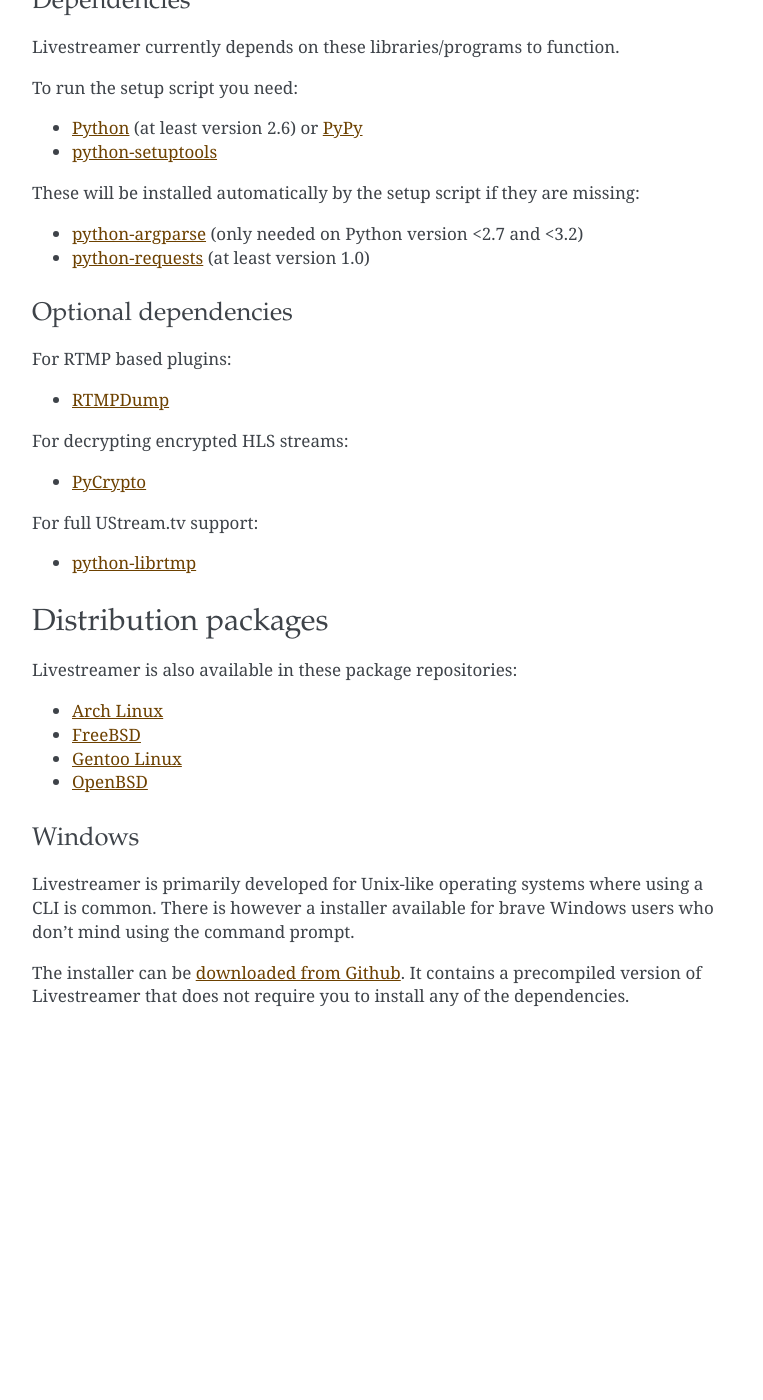
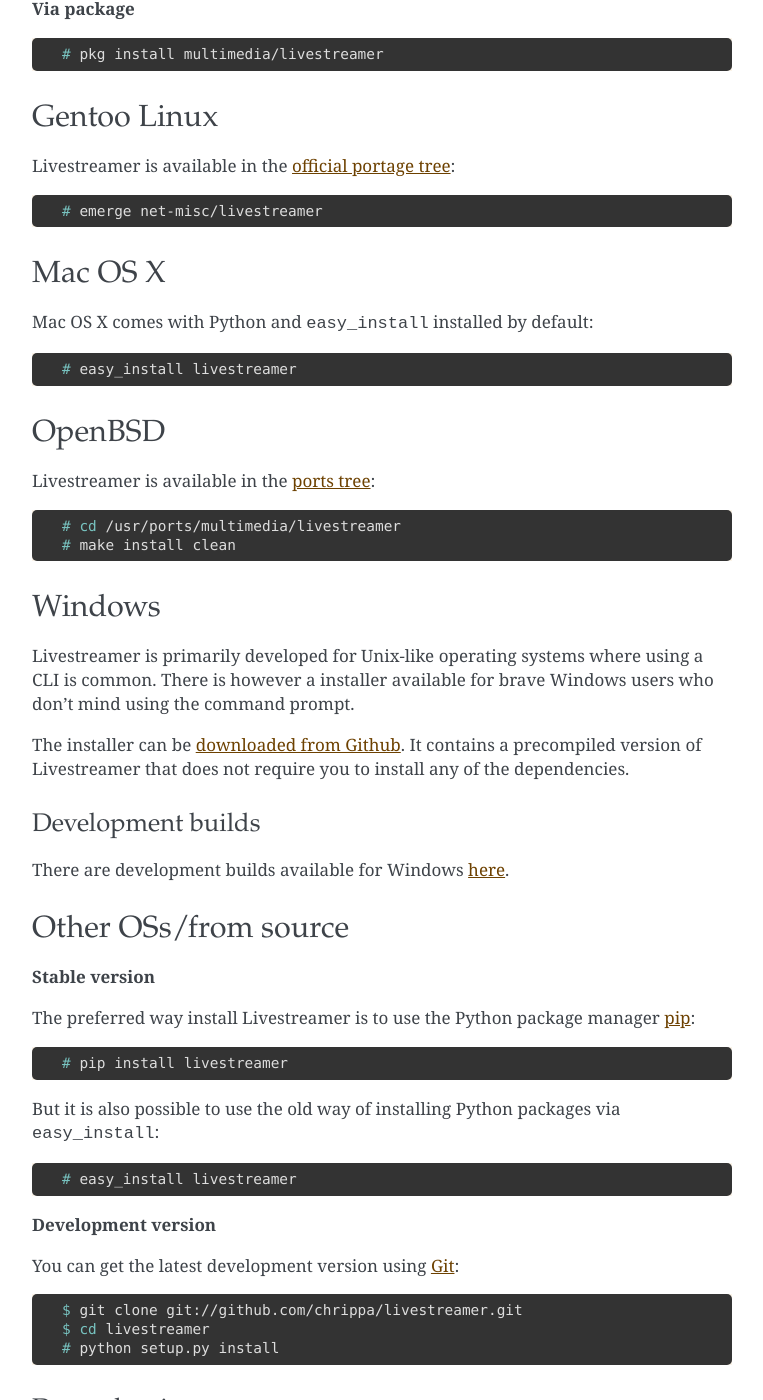
Before and after one commit to streamlink/streamlink, a Sphinx documentation site: the page built from docs/install.rst, in a window 1280 px wide and 1400 px high, scrolled down 599 px. Shown: the whole window, without its empty margins (258-1021 px from the left). Built offline with Sphinx 7.4.7, drawn with Linux system fonts in a browser that asks for light colours; before the commit the page ends 1664 px from its top, so only the background shows below that; some of the changed text lies outside the part shown.

Commit message:
docs: More detailed install instructions.

```diff
--- a/docs/install.rst
+++ b/docs/install.rst
@@ -3,16 +3,93 @@
 Installing
 ==========
 
-Source
-------
+Arch Linux
+----------
 
-The latest stable version is available to install using `pip <http://www.pip-installer.org/>`_:
+Livestreamer is available in the `community package repository <https://www.archlinux.org/packages/community/any/livestreamer/>`_.
+
+.. code-block:: console
+
+    # pacman -S livestreamer
+
+FreeBSD
+-------
+
+Livestreamer is available in the `ports tree <http://www.freshports.org/multimedia/livestreamer>`_ and also as a `package <http://www.freshports.org/multimedia/livestreamer>`_.
+
+**Via ports**
+
+.. code-block:: console
+
+    # cd /usr/ports/multimedia/livestreamer
+    # make install clean
+
+**Via package**
+
+.. code-block:: console
+
+    # pkg install multimedia/livestreamer
+
+Gentoo Linux
+------------
+
+Livestreamer is available in the `official portage tree <https://packages.gentoo.org/package/net-misc/livestreamer>`_:
+
+.. code-block:: console
+
+    # emerge net-misc/livestreamer
+
+Mac OS X
+--------
+
+Mac OS X comes with Python and ``easy_install`` installed by default:
+
+.. code-block:: console
+
+    # easy_install livestreamer
+
+OpenBSD
+-------
+
+Livestreamer is available in the `ports tree <http://openports.se/multimedia/livestreamer>`_:
+
+.. code-block:: console
+
+    # cd /usr/ports/multimedia/livestreamer
+    # make install clean
+
+Windows
+-------
+Livestreamer is primarily developed for Unix-like operating systems where using a CLI is common. There is however a installer available for brave Windows users who don't mind using the command prompt.
+
+The installer can be `downloaded from Github <https://github.com/chrippa/livestreamer/releases>`_. It contains a precompiled version of Livestreamer that does not require you to install any of the dependencies.
+
+Development builds
+^^^^^^^^^^^^^^^^^^
+
+There are development builds available for Windows `here <http://livestreamer-builds.s3.amazonaws.com/builds.html>`_.
+
+
+Other OSs/from source
+---------------------
+
+**Stable version**
+
+The preferred way install Livestreamer is to use the Python package manager `pip <http://www.pip-installer.org/>`_:
 
 .. code-block:: console
 
     # pip install livestreamer
 
-But you can also get the development version using `Git <http://git-scm.com/>`_:
+But it is also possible to use the old way of installing Python packages via ``easy_install``:
+
+.. code-block:: console
+
+    # easy_install livestreamer
+
+**Development version**
+
+You can get the latest development version using `Git <http://git-scm.com/>`_:
 
 .. code-block:: console
 
@@ -39,6 +114,10 @@ These will be installed automatically by the setup script if they are missing:
 - `python-argparse <http://pypi.python.org/pypi/argparse>`_ (only needed on Python version <2.7 and <3.2)
 - `python-requests <http://docs.python-requests.org/>`_ (at least version 1.0)
 
+
+`The Hitchhiker’s Guide to Python <http://docs.python-guide.org/>`_ has guides
+helping you install Python on most common operating systems.
+
 Optional dependencies
 ^^^^^^^^^^^^^^^^^^^^^
 
@@ -53,19 +132,3 @@ For decrypting encrypted HLS streams:
 For full UStream.tv support:
 
 - `python-librtmp <https://github.com/chrippa/python-librtmp>`_
-
-Distribution packages
----------------------
-
-Livestreamer is also available in these package repositories:
-
-- `Arch Linux <https://www.archlinux.org/packages/community/any/livestreamer/>`_
-- `FreeBSD <http://www.freshports.org/multimedia/livestreamer>`_
-- `Gentoo Linux <https://packages.gentoo.org/package/net-misc/livestreamer>`_
-- `OpenBSD <http://openports.se/multimedia/livestreamer>`_
-
-Windows
-^^^^^^^
-Livestreamer is primarily developed for Unix-like operating systems where using a CLI is common. There is however a installer available for brave Windows users who don't mind using the command prompt.
-
-The installer can be `downloaded from Github <https://github.com/chrippa/livestreamer/releases>`_. It contains a precompiled version of Livestreamer that does not require you to install any of the dependencies.
```
Also changed, not shown: other parts of docs/install.rst (+0 -2 lines).
